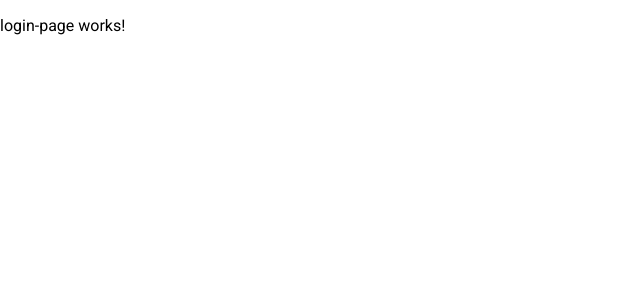
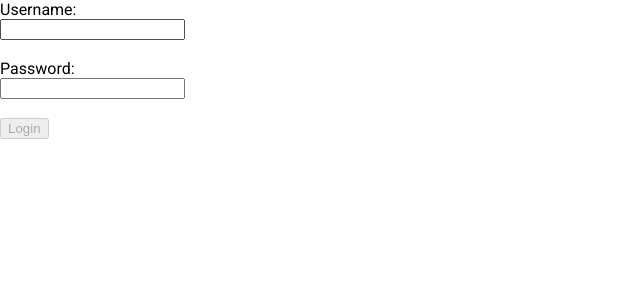
Before and after one commit to DaniloVrancic/my-internet-forum, an Angular app in the folder my-forum-front/my-forum-front-project/: page /login-page in a window 1280 px wide. Shown: the top 300 px of the page, without its empty margins (0-640 px from the left). Built offline with nearby package versions, Linux system fonts and the light colour scheme; a web font is replaced by a local one.

Commit message:
SNI 1.6.5: Implemented Basic HTML and TypeScript for Login Page.

```diff
--- a/my-forum-front/my-forum-front-project/src/app/login-page/login-page/login-page.component.html
+++ b/my-forum-front/my-forum-front-project/src/app/login-page/login-page/login-page.component.html
@@ -1 +1,11 @@
-<p>login-page works!</p>
+<form method="post">
+    <label for="username">Username:</label><br/>
+    <input type="text" name="username" id="username" required="required" (input)="onInput()"/><br/><br/>
+
+    <label for="password">Password:</label><br/>
+    <input type="password" name="password" id="password" required="required" (input)="onInput()"/><br/><br/>
+
+
+    <button type="button" [disabled]="!this.isMyFormValid" (click)="loginUser()">Login</button><br/>
+
+</form>
--- a/my-forum-front/my-forum-front-project/src/app/login-page/login-page/login-page.component.ts
+++ b/my-forum-front/my-forum-front-project/src/app/login-page/login-page/login-page.component.ts
@@ -1,4 +1,4 @@
-import { Component } from '@angular/core';
+import { Component, OnInit } from '@angular/core';
 
 @Component({
   selector: 'app-login-page',
@@ -7,6 +7,22 @@ import { Component } from '@angular/core';
   templateUrl: './login-page.component.html',
   styleUrl: './login-page.component.css'
 })
-export class LoginPageComponent {
+export class LoginPageComponent implements OnInit{
+
+  private myForm : any;
+  public isMyFormValid : boolean = false;
+  constructor(){}
+
+  ngOnInit(): void {
+      this.myForm = document.forms[0];
+  }
+
+  onInput(){
+    this.isMyFormValid = this.myForm.checkValidity();
+  }
+
+  loginUser(){
+
+  }
 
 }
--- a/my-forum-front/my-forum-front-project/src/app/register-page/register-page/register-page.component.html
+++ b/my-forum-front/my-forum-front-project/src/app/register-page/register-page/register-page.component.html
@@ -9,6 +9,6 @@
     <input type="email" name="email" id="email" required="required" (input)="onInput()"/><br/><br/>
 
 
-    <button type="button" [disabled]="!this.isMyFormValid" (click)="registerUser()">Register</button>
+    <button type="button" [disabled]="!this.isMyFormValid" (click)="registerUser()">Register</button><br/>
 
 </form>
--- a/my-forum-front/my-forum-front-project/src/app/register-page/register-page/register-page.component.ts
+++ b/my-forum-front/my-forum-front-project/src/app/register-page/register-page/register-page.component.ts
@@ -27,14 +27,7 @@ export class RegisterPageComponent implements OnInit{
   }
 
 onInput(){
-  if(this.myForm.checkValidity())
-    {
-      this.isMyFormValid = true;
-    }
-  else
-  {
-    this.isMyFormValid = false;
-  }
+  this.isMyFormValid = this.myForm.checkValidity();
 }
 
 
```
Also changed, not shown: 1 other file (tests, documents, lock files or other folders).
